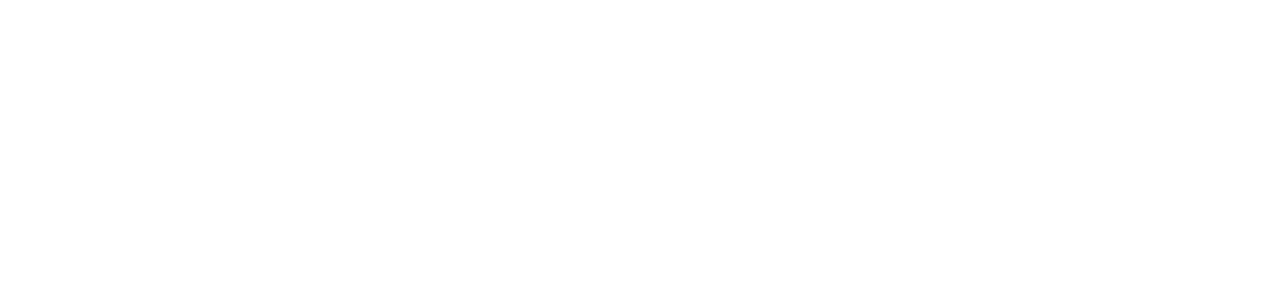
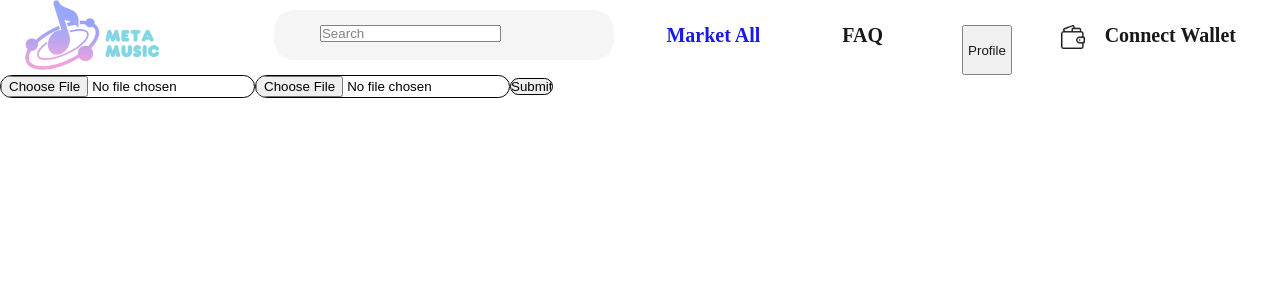
Before and after one commit to nity-su/nft-marketplace, a React (Create React App) app: page /register-collection in a window 1280 px wide. Before the commit this address had no page. Shown: the top 300 px of the page. Built offline with nearby package versions, Linux system fonts and the light colour scheme; a web font is replaced by a local one.

Commit message:
register collection

```diff
--- a/src/Router.js
+++ b/src/Router.js
@@ -6,6 +6,7 @@
 import NFTList from "./pages/NFTList";
 import NaviBox from "@components/organisms/home/NaviBox";
 import TestTab from "@components/organisms/tradeplace/TestTab";
+import Register from "@components/organisms/RegisterCollection/Register";
 
 export default function Router() {
   return (
@@ -17,6 +18,7 @@
           <Route path="/testtab" element={<TestTab></TestTab>}></Route>
           <Route path="/allcollection" element={<AllCollection />}></Route>
           <Route path="/nftlist" element={<NFTList />}></Route>
+          <Route path="/register-collection" element={<Register />}></Route>
         </Route>
       </Routes>
     </BrowserRouter>
--- /dev/null
+++ b/src/components/organisms/RegisterCollection/Register.jsx
@@ -0,0 +1,65 @@
+import React from "react";
+import styled from "styled-components";
+import { useState } from "react";
+
+const Container = styled.div``;
+
+const Form = styled.form``;
+
+const Img = styled.img``;
+
+const Input = styled.input`
+  border: 1px black solid;
+  border-radius: 24px;
+`;
+
+function onHandleChange(files, address) {
+  const fromData = new FormData();
+  fromData.append("account", address);
+  fromData.append("logo", files.logo);
+  fromData.append("feature", files.feature);
+
+  fetch("http://localhost:8080/uploadImage", {
+    method: "post",
+    body: fromData,
+  })
+    .then((x) => {
+      console.log("send");
+    })
+    .catch((err) => {
+      console.log(err);
+    });
+}
+
+export default function Register() {
+  const [files, setFile] = useState({ logo: "", feature: "" });
+  const [state, setState] = useState();
+  function fileOnChanged(e) {
+    if (e.target.getAttribute("name") === "logo") {
+      setFile((obj) => {
+        return { ...obj, ...{ logo: e.target.files[0] } };
+      });
+    }
+
+    if (e.target.getAttribute("name") === "feature") {
+      setFile((obj) => {
+        return { ...obj, ...{ feature: e.target.files[0] } };
+      });
+    }
+  }
+
+  return (
+    <Container>
+      <Form>
+        <Input type="file" name="logo" required onClick={fileOnChanged} />
+        <Input type="file" name="feature" required onClick={fileOnChanged} />
+        <Input
+          type="submit"
+          onClick={() => {
+            onHandleChange(files);
+          }}
+        />
+      </Form>
+    </Container>
+  );
+}
--- a/src/components/organisms/home/NaviBox.js
+++ b/src/components/organisms/home/NaviBox.js
@@ -5,6 +5,7 @@
 import SearchLens from "../../assets/images/searchlens.png";
 import Wallet from "../../assets/images/wallet.png";
 import { Link, Outlet } from "react-router-dom";
+import DropButton from "./NaviBox/DropButton";
 
 const Navibox = styled.div`
   opacity: 0.9;
@@ -96,22 +97,22 @@
   flex-direction: row;
 `;
 
-const ProfileImgBox = styled.div`
-  width: 24px;
-  height: 24px;
-  background-image: url(${UserProfile});
-  background-repeat: no-repeat;
-  background-size: cover;
-`;
+// const ProfileImgBox = styled.div`
+//   width: 24px;
+//   height: 24px;
+//   background-image: url(${UserProfile});
+//   background-repeat: no-repeat;
+//   background-size: cover;
+// `;
 
-const ProfileTextBox = styled.div`
-  width: 100px;
-  height: 24px;
-  font-size: 20px;
-  font-weight: bold;
-  display: flex;
-  justify-content: center;
-`;
+// const ProfileTextBox = styled.div`
+//   width: 100px;
+//   height: 24px;
+//   font-size: 20px;
+//   font-weight: bold;
+//   display: flex;
+//   justify-content: center;
+// `;
 
 const ConnectWalletContainer = styled.div`
   margin-top: 25px;
@@ -157,9 +158,10 @@
         <MarketAllBoxLink to="/allcollection">Market All</MarketAllBoxLink>
         {/* <MarketAllBox>Market All</MarketAllBox> */}
         <QnABox onClick={clickMe}>FAQ</QnABox>
-        <ProfileBox onClick={clickMe}>
-          <ProfileImgBox></ProfileImgBox>
-          <ProfileTextBox>Profile</ProfileTextBox>
+        <ProfileBox>
+          <DropButton />
+          {/* <ProfileImgBox></ProfileImgBox>
+          <ProfileTextBox>Profile</ProfileTextBox> */}
         </ProfileBox>
         <ConnectWalletContainer onClick={clickMe}>
           <ConnectWalletImg></ConnectWalletImg>
--- /dev/null
+++ b/src/components/organisms/home/NaviBox/DropButton.jsx
@@ -0,0 +1,61 @@
+import React from "react";
+import { useState } from "react";
+import styled from "styled-components";
+import { Link } from "react-router-dom";
+
+const Button = styled.button`
+  width: 50px;
+  height: 50px;
+`;
+
+const DropDownMenu = styled(Link)`
+  width: 150px;
+  margin: 32px 4px;
+  border: solid black 2px;
+  background-color: #b39e9e;
+`;
+
+export default function DropButton() {
+  const [state, setState] = useState();
+
+  function onHandler() {
+    setState(!state);
+  }
+
+  function openHandlerForProfile() {
+    setState(false);
+  }
+
+  return (
+    <div>
+      <Dropdown
+        open={state}
+        triger={<Button onClick={onHandler}>Profile</Button>}
+        menu={[
+          <DropDownMenu>프로필</DropDownMenu>,
+          <DropDownMenu
+            to="/register-collection"
+            onClick={openHandlerForProfile}
+          >
+            Create Collection
+          </DropDownMenu>,
+        ]}
+      />
+    </div>
+  );
+}
+
+const Dropdown = function ({ menu, triger, open }) {
+  return (
+    <>
+      {triger}
+      {open ? (
+        <ul>
+          {menu.map((Btn, index) => (
+            <li key={index}>{Btn}</li>
+          ))}
+        </ul>
+      ) : null}
+    </>
+  );
+};
--- a/src/components/organisms/home/css/Footer.css
+++ b/src/components/organisms/home/css/Footer.css
@@ -159,5 +159,5 @@
   color: black;
   margin-bottom: 20px;
   font-size: 50px;
-  font-family:'Franklin Gothic Medium', 'Arial Narrow', Arial, sans-serif
+  font-family: "Franklin Gothic Medium", "Arial Narrow", Arial, sans-serif;
 }
```
